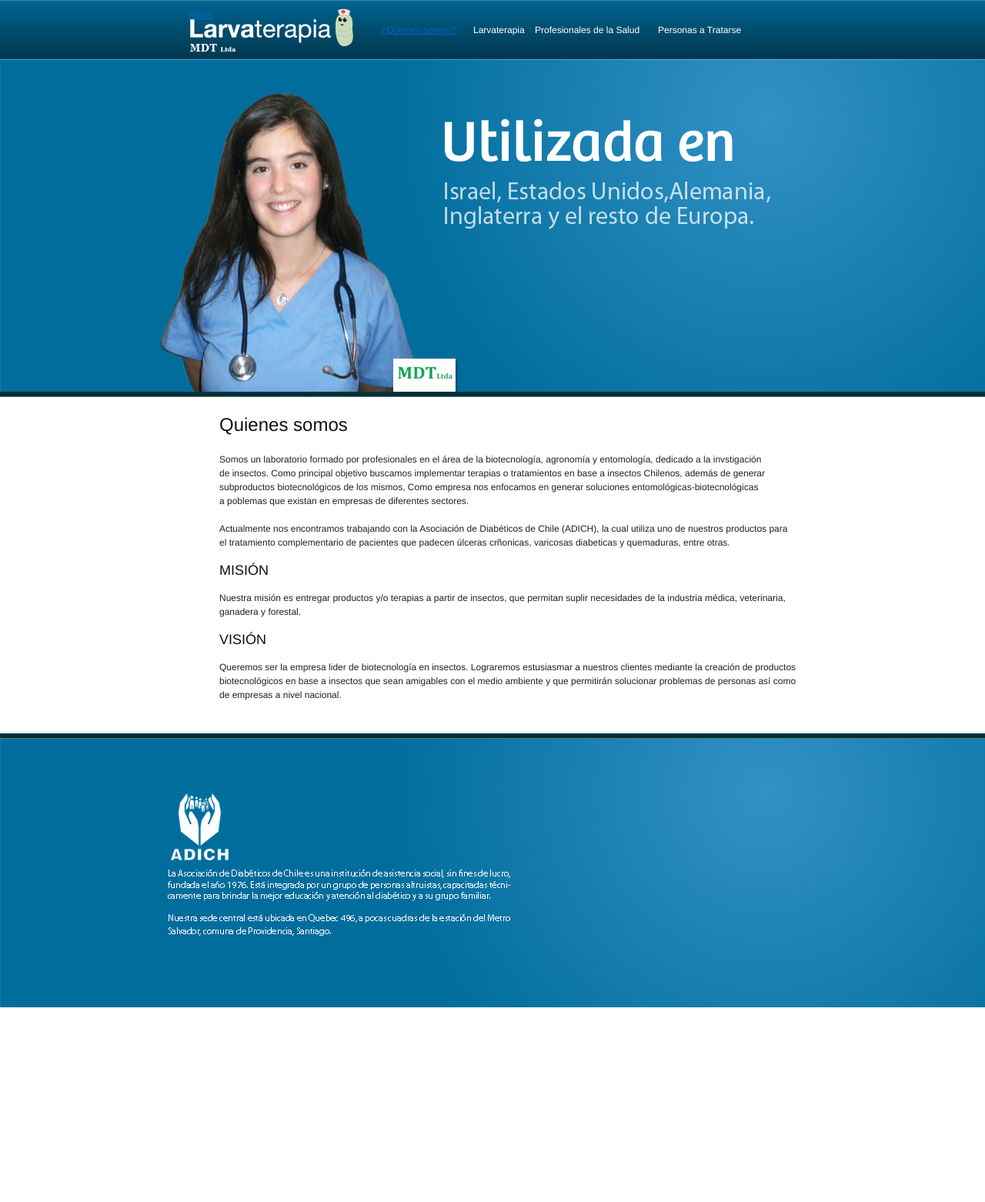
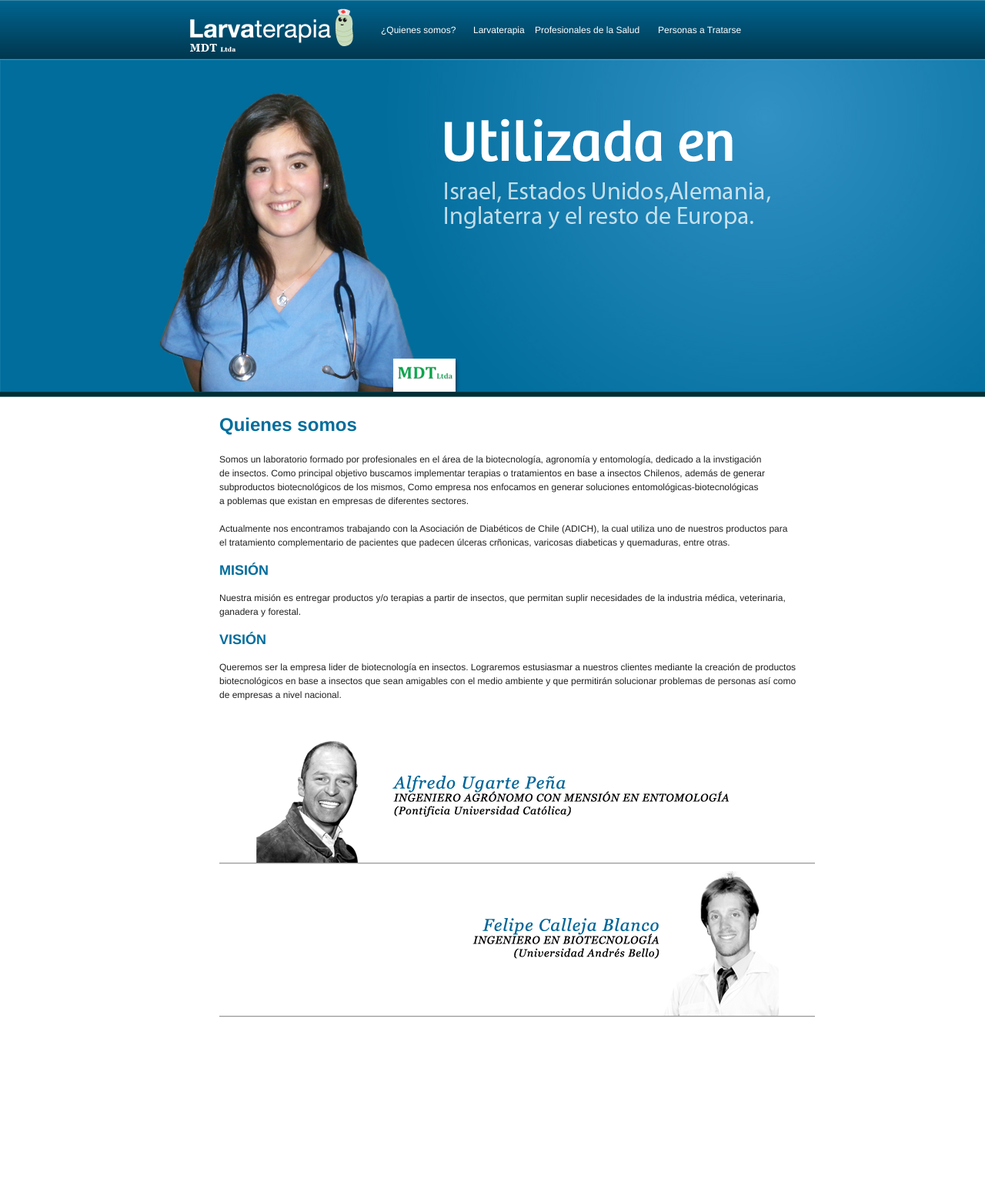
Before and after one commit to niko-afv/Larvaterapia, a PHP site: page /quienes_somos.php in a window 1280 px wide. Shown: the top 1562 px of the page at 77% size. Before the commit the page ends 1309 px from the top, so only its background shows below. Run offline with PHP 8.4, Linux system fonts and the light colour scheme.

Commit message:
Commit's Info:
en el commit anterior no se fueron los cambios de los archivos que se listan, ahora si van
	modified:   website/css/estilos.css
	modified:   website/index.php

```diff
--- a/website/css/estilos.css
+++ b/website/css/estilos.css
@@ -25,11 +25,22 @@ header{
     background-repeat: no-repeat;
     height: 63px;
     margin: 10px 0 0 0;
+    overflow: hidden;
+}
+#logo a{
+    display: block;
+    height: 100%;
+    width: 10000px;
+    margin-left: -50px;
 }
 #menu{
     font-size: 12px;
     color: #ffffff;
     margin: 30px 0 0 20px;
+}
+#menu .menu-item a{
+    color: #ffffff;
+    text-decoration: none;
 }
 
 /***    End Header  ***/
@@ -61,3 +72,29 @@ footer{
 }
 
 /***    End Footer    ***/
+
+
+
+
+/***    Begin Quienes somos   ***/
+#q-somos{
+    margin: 0 0 300px 0;
+}
+#q-somos h2{
+    color: #006d9c;
+    font-weight: bold;
+}
+#q-somos h3{
+    color: #006d9c;
+    font-weight: bold;
+}
+#q-somos-img{
+    margin: 20px 0 0 0;
+    background: url('../img/png/quienes_somos/fotos.png');
+    width: 774px;
+    height: 372px;
+}
+
+
+
+/***    End Quienes somos   ***/
```
Also changed, not shown: website/index.php (+5 -3 lines).
